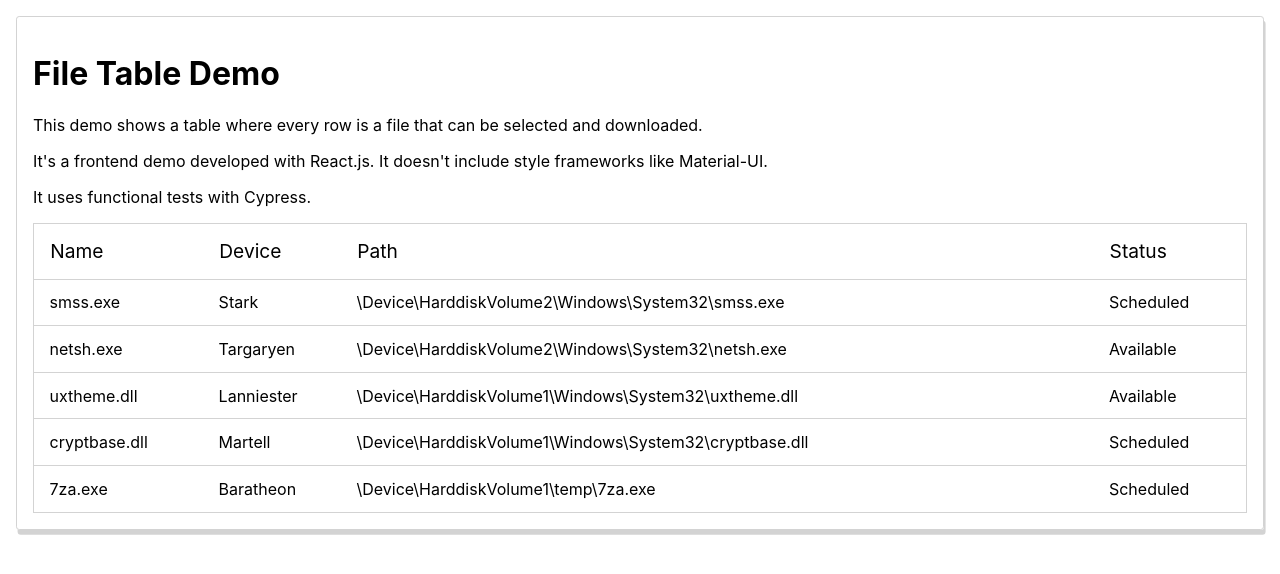
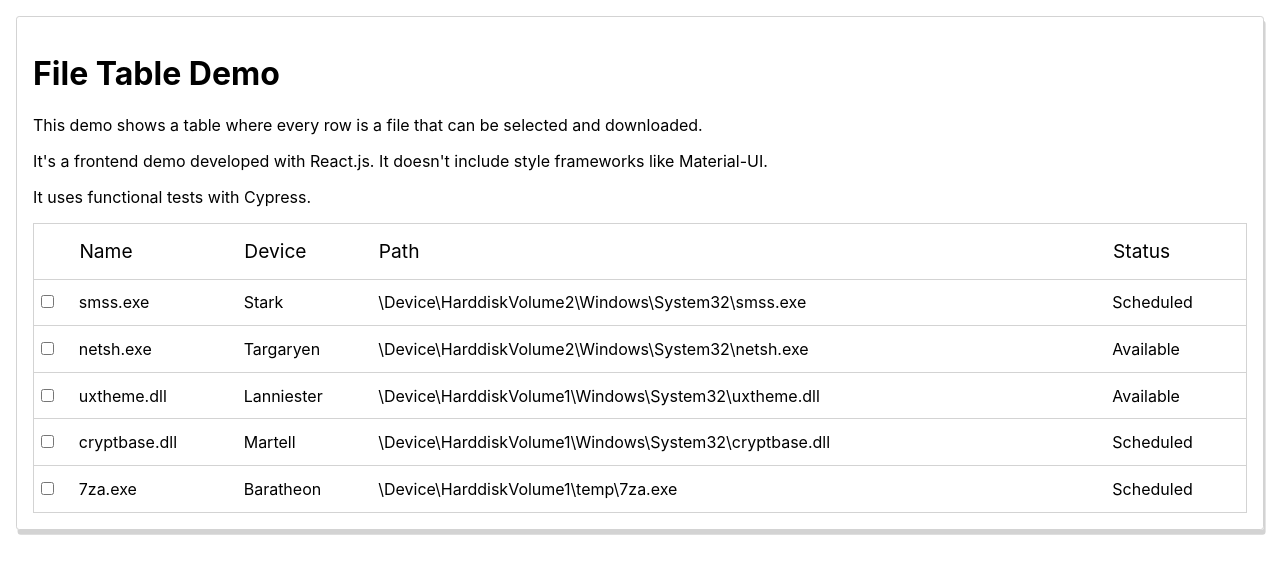
Before and after one commit to AMS777/file-table-demo, a React (Create React App) app: page / in a window 1280 px wide. Shown: the top 574 px of the page. Built offline with nearby package versions, Linux system fonts and the light colour scheme.

Commit message:
Add checkbox to file table

```diff
--- a/src/components/fileTable/FileTableBody.tsx
+++ b/src/components/fileTable/FileTableBody.tsx
@@ -11,7 +11,9 @@ function FileTableBody({ files = [] }: FileTableBodyProps) {
     <tbody>
       {files.map((file: File) => (
         <tr key={file.name} data-test="file-table-row">
-          <td></td>
+          <td>
+            <input type="checkbox" />
+          </td>
           <td>{file.name}</td>
           <td>{file.device}</td>
           <td>{file.path}</td>
```
